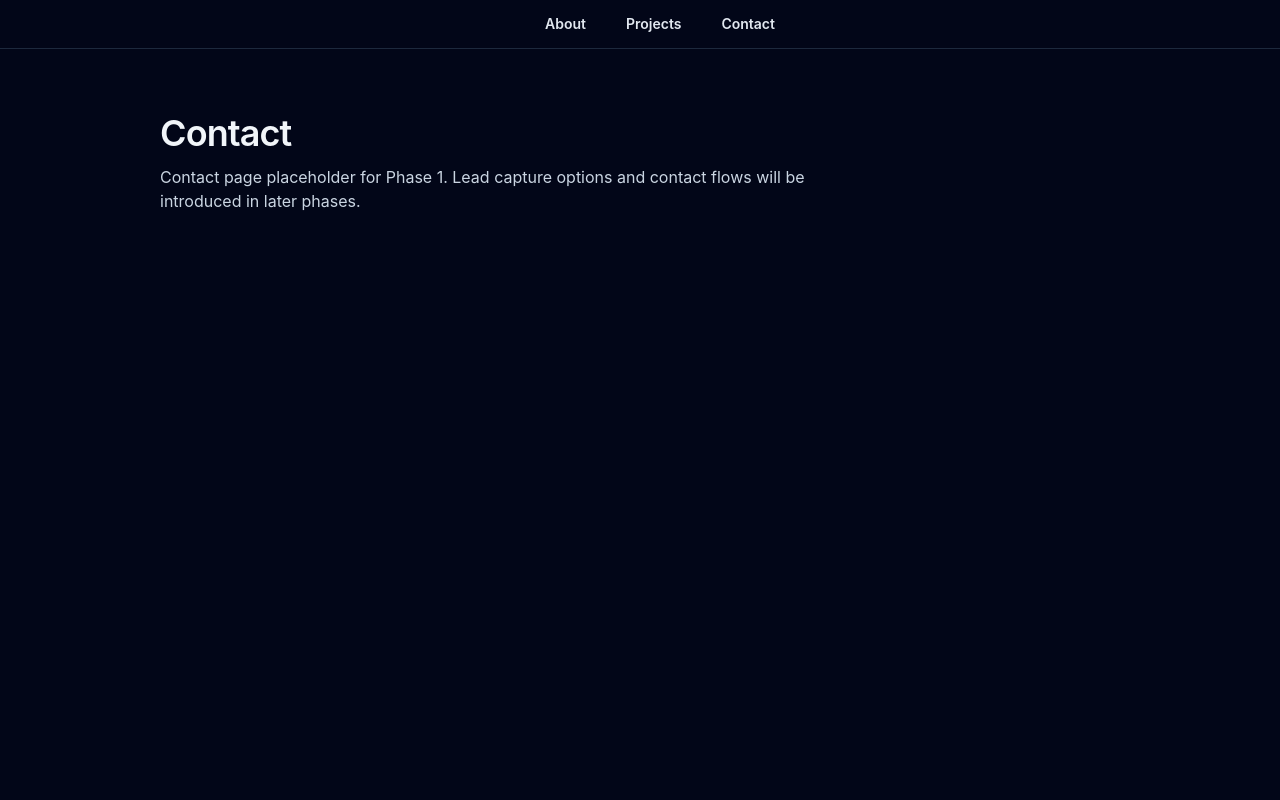
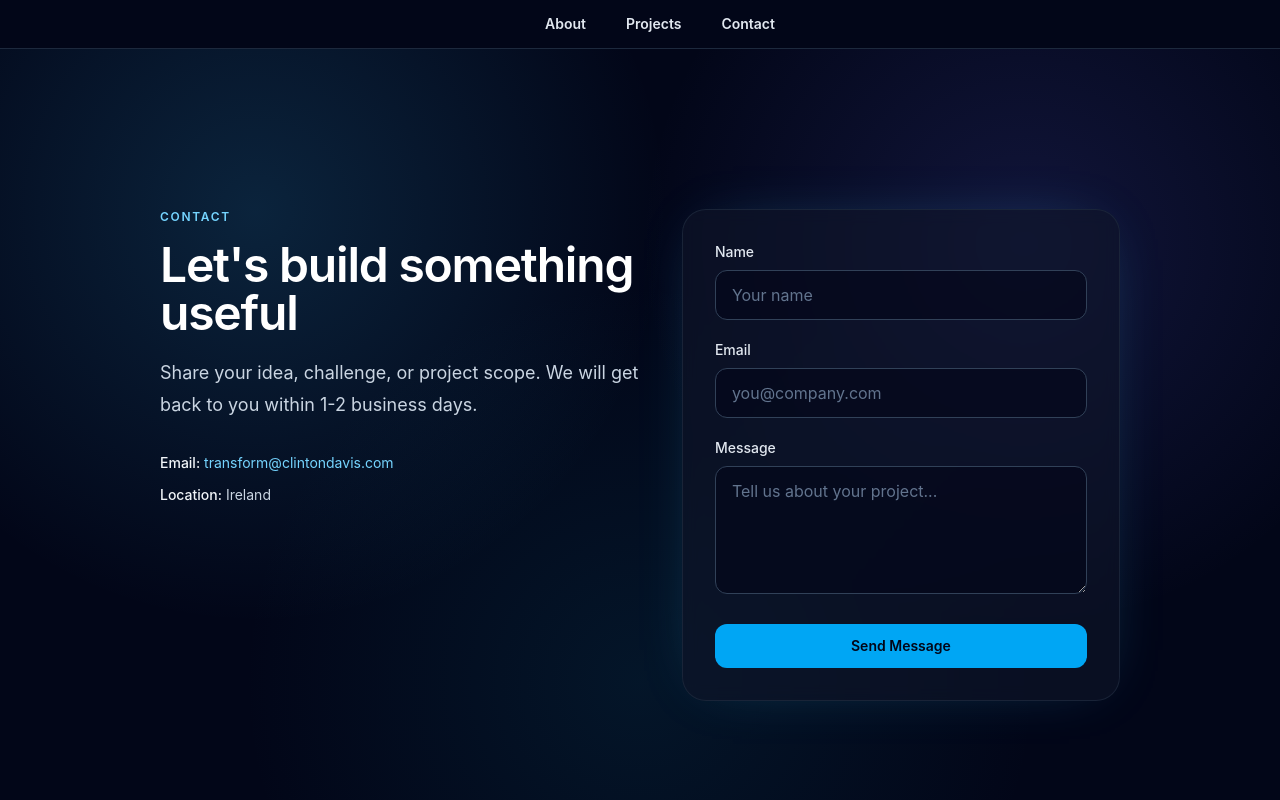
Before and after one commit to Clinton-Davis/neurocortex, a SvelteKit app: page /contact in a window 1280 px wide. Shown: the top 800 px of the page. Built offline with nearby package versions, Linux system fonts and the light colour scheme.

Commit message:
added contect page

```diff
--- a/src/routes/contact/+page.svelte
+++ b/src/routes/contact/+page.svelte
@@ -1,11 +1,83 @@
 <svelte:head>
 	<title>Contact | NeuroCortex Ltd</title>
+	<meta
+		name="description"
+		content="Get in touch with NeuroCortex Ltd for AI systems, software development, and collaboration."
+	/>
 </svelte:head>
 
-<section class="page-shell">
-	<h1 class="page-title">Contact</h1>
-	<p class="page-copy">
-		Contact page placeholder for Phase 1. Lead capture options and contact flows will be introduced
-		in later phases.
-	</p>
+<section class="relative isolate overflow-hidden py-20 sm:py-24">
+	<div
+		aria-hidden="true"
+		class="pointer-events-none absolute inset-0 -z-10 bg-[radial-gradient(circle_at_20%_20%,rgba(56,189,248,0.16),transparent_34%),radial-gradient(circle_at_80%_24%,rgba(99,102,241,0.16),transparent_32%),radial-gradient(circle_at_50%_78%,rgba(14,116,144,0.14),transparent_44%)]"
+	></div>
+
+	<div class="page-shell">
+		<div class="mx-auto grid max-w-5xl gap-10 lg:grid-cols-[1.1fr_1fr]">
+			<div>
+				<p class="text-xs font-semibold uppercase tracking-[0.14em] text-sky-300">Contact</p>
+				<h1 class="mt-4 text-4xl font-semibold tracking-tight text-white sm:text-5xl">
+					Let's build something useful
+				</h1>
+				<p class="mt-5 max-w-xl text-base leading-8 text-slate-300 sm:text-lg">
+					Share your idea, challenge, or project scope. We will get back to you within 1-2 business
+					days.
+				</p>
+
+				<div class="mt-8 space-y-3 text-sm text-slate-300">
+					<p>
+						<span class="font-medium text-slate-100">Email:</span>
+						<a class="text-sky-300 hover:text-sky-200" href="mailto:transform@clintondavis.com"
+							>transform@clintondavis.com</a
+						>
+					</p>
+					<p><span class="font-medium text-slate-100">Location:</span> Ireland</p>
+					<!-- <p><span class="font-medium text-slate-100">Hours:</span> Mon-Thurs, 18:00-21:00 CET</p> -->
+				</div>
+			</div>
+
+			<form
+				class="rounded-3xl border border-slate-800/80 bg-slate-900/60 p-6 shadow-[0_0_60px_-30px_rgba(56,189,248,0.4)] backdrop-blur-sm sm:p-8"
+				action="mailto:transform@clintondavis.com"
+				method="post"
+				enctype="text/plain"
+			>
+				<label class="block text-sm font-medium text-slate-200" for="name">Name</label>
+				<input
+					class="mt-2 w-full rounded-xl border border-slate-700 bg-slate-950/60 px-4 py-3 text-slate-100 placeholder:text-slate-500 focus:border-sky-400 focus:outline-none focus:ring-2 focus:ring-sky-500/30"
+					id="name"
+					name="name"
+					type="text"
+					placeholder="Your name"
+					required
+				/>
+
+				<label class="mt-5 block text-sm font-medium text-slate-200" for="email">Email</label>
+				<input
+					class="mt-2 w-full rounded-xl border border-slate-700 bg-slate-950/60 px-4 py-3 text-slate-100 placeholder:text-slate-500 focus:border-sky-400 focus:outline-none focus:ring-2 focus:ring-sky-500/30"
+					id="email"
+					name="email"
+					type="email"
+					placeholder="you@company.com"
+					required
+				/>
+
+				<label class="mt-5 block text-sm font-medium text-slate-200" for="message">Message</label>
+				<textarea
+					class="mt-2 min-h-32 w-full rounded-xl border border-slate-700 bg-slate-950/60 px-4 py-3 text-slate-100 placeholder:text-slate-500 focus:border-sky-400 focus:outline-none focus:ring-2 focus:ring-sky-500/30"
+					id="message"
+					name="message"
+					placeholder="Tell us about your project..."
+					required
+				></textarea>
+
+				<button
+					class="mt-6 inline-flex w-full items-center justify-center rounded-xl bg-sky-500 px-5 py-3 text-sm font-semibold text-slate-950 transition hover:bg-sky-400 focus:outline-none focus:ring-2 focus:ring-sky-500/50"
+					type="submit"
+				>
+					Send Message
+				</button>
+			</form>
+		</div>
+	</div>
 </section>
```
